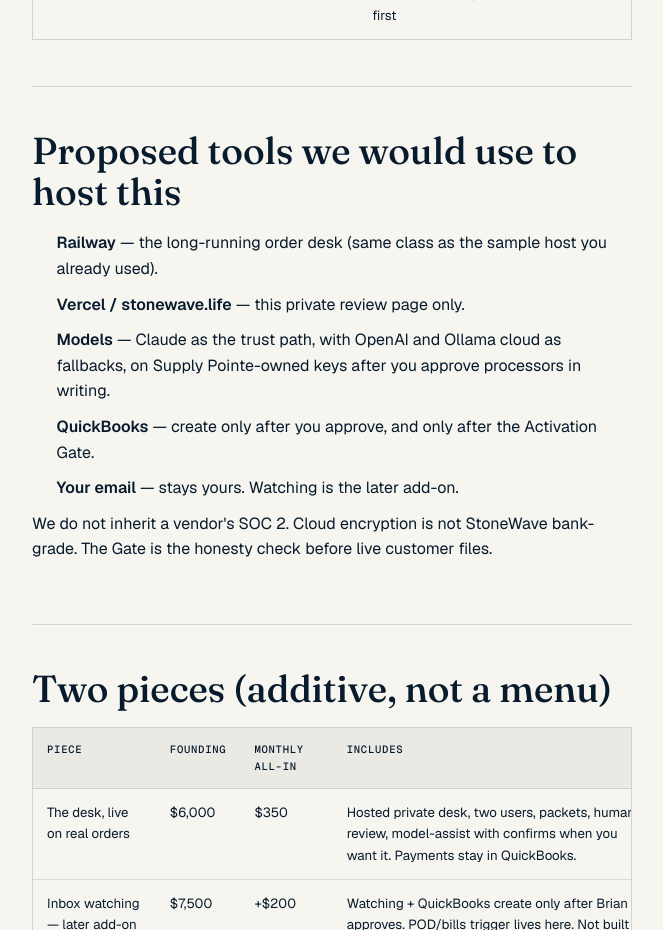
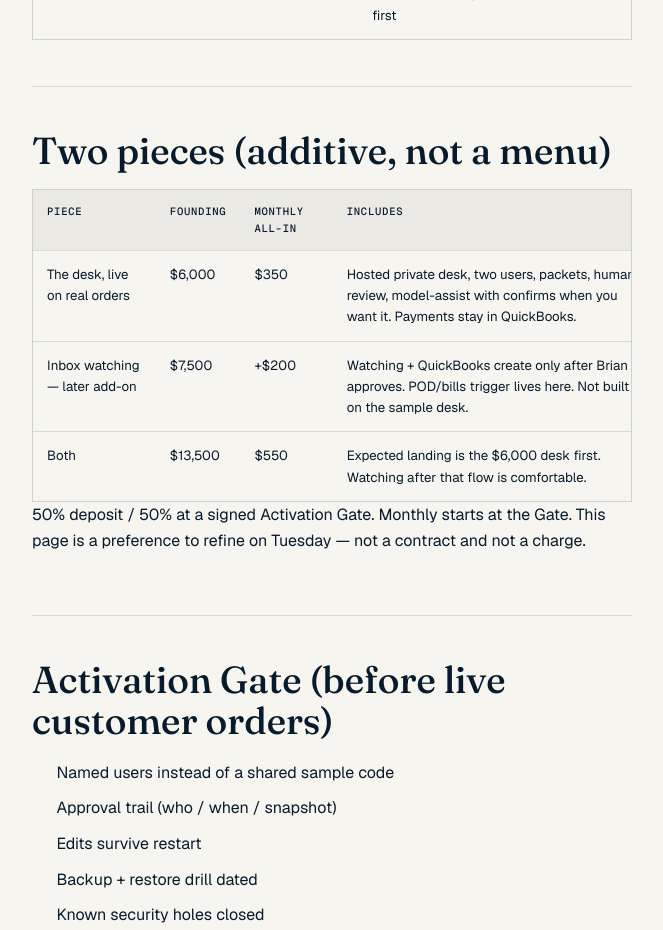
Before and after one commit to JohnMcCleskey/proposals-site, a Next.js app: page /supply-pointe-working in a window 1280 px wide. Shown: the part 2640-3570 px from the top of the page, without its empty margins (93-756 px from the left). Built offline with nearby package versions, Linux system fonts and the light colour scheme.

Commit message:
fix: drop vendor tool list from SP hosted-desk review page

```diff
--- a/src/app/supply-pointe-working/WorkingChat.tsx
+++ b/src/app/supply-pointe-working/WorkingChat.tsx
@@ -10,9 +10,9 @@
 
 const suggestedQuestions = [
   "Why the founding rate?",
-  "What tools host this?",
   "How do I see time saved?",
   "Could this help me get more customers?",
+  "What stays under human control?",
 ];
 
 export default function WorkingChat() {
--- a/src/app/supply-pointe-working/page.tsx
+++ b/src/app/supply-pointe-working/page.tsx
@@ -167,35 +167,6 @@
             </div>
           </section>
 
-          <section>
-            <h2>Proposed tools we would use to host this</h2>
-            <ul>
-              <li>
-                <strong>Railway</strong> — the long-running order desk (same class as the
-                sample host you already used).
-              </li>
-              <li>
-                <strong>Vercel / stonewave.life</strong> — this private review page only.
-              </li>
-              <li>
-                <strong>Models</strong> — Claude as the trust path, with OpenAI and Ollama
-                cloud as fallbacks, on Supply Pointe-owned keys after you approve processors
-                in writing.
-              </li>
-              <li>
-                <strong>QuickBooks</strong> — create only after you approve, and only after
-                the Activation Gate.
-              </li>
-              <li>
-                <strong>Your email</strong> — stays yours. Watching is the later add-on.
-              </li>
-            </ul>
-            <p>
-              We do not inherit a vendor&apos;s SOC 2. Cloud encryption is not StoneWave
-              bank-grade. The Gate is the honesty check before live customer files.
-            </p>
-          </section>
-
           <section id="paths">
             <h2>Two pieces (additive, not a menu)</h2>
             <div className={styles.tableWrap}>
--- a/src/lib/supply-pointe-working-chat.ts
+++ b/src/lib/supply-pointe-working-chat.ts
@@ -29,12 +29,7 @@
 Maintain: fixes, monitoring, rule improvements inside the monthly.
 
 Proposed tools (subject to the Gate)
-- Railway: long-running Python order desk (same class as the current sample host).
-- Vercel / stonewave.life: this private review page only.
-- Models when live: Anthropic Claude, with OpenAI and Ollama cloud as fallbacks, on Supply Pointe-owned keys after Brian approves processors in writing. Sample desk today uses StoneWave keys.
-- QuickBooks: create only after Brian approves, and only after the Activation Gate — not in the first live week unless he writes yes.
-- Their existing email stays theirs. Inbox watching is the later add-on.
-StoneWave does not inherit a vendor's SOC 2 or call this bank-grade.
+The live desk is a hosted private process plus models you approve in writing, plus your QuickBooks and your email. Named users and backups are part of the Activation Gate, not extra products. Identity platforms (Clerk and similar) and error trackers (Sentry and similar) are optional for StoneWave later if volume warrants them. They are not required to run the first live desk and are not line items on this page.
 
 Activation Gate before live customer orders
 Named users, approval trail, edits survive restart, backup/restore drill, known security holes closed, Brian's written yes on data classes and model processors.
@@ -99,7 +94,7 @@
 
 const discountAnswer = `The sample desk already exists because the $1,500 diagnostic built it for this shop. Founding rates credit that work: the live desk is $6,000 instead of the $7,500 list, then $350 a month all-in. Inbox watching, if added later, is $7,500 instead of $12,000 list. This page is not a checkout. Source: Founding rates (prototyped for Supply Pointe)`;
 
-const toolsAnswer = `Proposed tools: Railway for the long-running order desk; this private review page on Vercel / stonewave.life; models (Claude, with OpenAI and Ollama cloud as fallbacks) on Supply Pointe keys after you approve processors in writing; QuickBooks only after the Activation Gate and your approve. Your email stays yours. We do not inherit a vendor SOC 2. Source: Proposed tools (subject to the Gate)`;
+const toolsAnswer = `The first live desk is a hosted private process, models you approve in writing, your QuickBooks, and your email. Named users and backups are in the Activation Gate. Extra identity or error-tracking products are optional for StoneWave later, not something you buy on this page. Source: Proposed tools (subject to the Gate)`;
 
 const timeSavedAnswer = `We will not invent hours saved. Default measure is minutes from a messy order opened to a human-approved draft. Until you time the current path (Day 0), the measurement tab shows pending. After the Gate, the desk can show orders touched, drafts approved, still waiting, and minutes only once both numbers exist. Source: Provable Outcomes measurement`;
 
```
